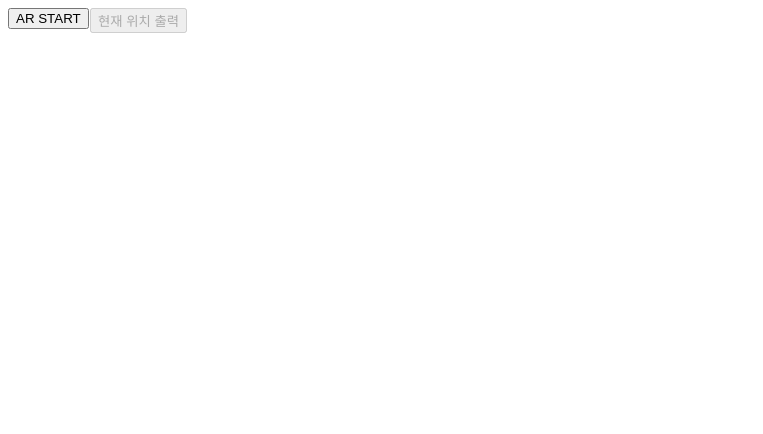
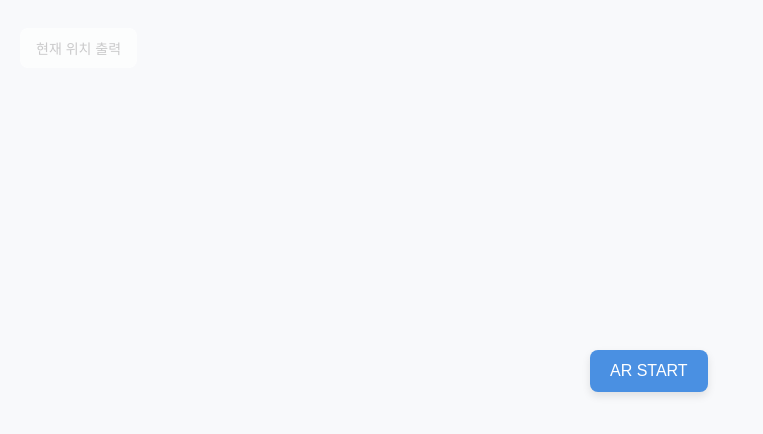
Before and after one commit to noeych/ARNavigation, a website with bundled scripts: page api_exam/public/index.html in a window 1280 px wide. Shown: the whole page, without its empty margins (0-763 px from the left). Built offline with nearby package versions, Linux system fonts and the light colour scheme.

Commit message:
css 기본 틀

```diff
--- a/api_exam/public/client.js
+++ b/api_exam/public/client.js
@@ -60,6 +60,17 @@ document.getElementById('start-ar').addEventListener('click', async () => {
             optionalFeatures: ["dom-overlay"],
             domOverlay: { root: document.body }
         });
+
+        // AR 세션 요청 직후 버튼 표시/숨김 제어
+        document.getElementById('start-ar').classList.add('hidden'); // AR START 버튼 숨김
+        document.getElementById('log-position').classList.remove('hidden'); // 현재 위치 출력 버튼 보이기
+
+        // 세션 종료 시 버튼 초기화
+        xrSession.addEventListener('end', () => {
+            document.getElementById('start-ar').classList.remove('hidden');
+            document.getElementById('log-position').classList.add('hidden');
+        });
+
 
         // renderer, scene 설정
         renderer = new THREE.WebGLRenderer({ alpha: true, antialias: true, preserveDrawingBuffer: true });
--- a/api_exam/public/index.html
+++ b/api_exam/public/index.html
@@ -3,20 +3,18 @@
 <head>
   <meta charset="UTF-8">
   <meta name="viewport" content="width=device-width, initial-scale=1.0">
-  <title>AR Pose Estimation</title>
+  <title>AR Navigation</title>
+  <link rel="stylesheet" href="style.css">
 </head>
 <body>
-  <button id="start-ar">AR START</button>
-  <button id="log-position" style="position:absolute; top:8px; left:90px; z-index:999;" disabled>현재 위치 출력</button>
-  <!-- <button id="capture" onclick="captureAndEstimatePose()">Capture & Estimate Pose</button>
-  <button id="transform" onclick="sendFinalTransformation()">Send Final Transformation</button>
-  <button id="path" onclick="testSendPath()">Send Path Request</button> -->
+  <button id="start-ar" class="start-ar-button">AR START</button>
+  <button id="log-position" class="position-button"style="position:absolute;" disabled>현재 위치 출력</button>
+
   <img id="marker-1" src="/test.png" style="display:none">
   <img id="marker-2" src="/test2.png" style="display:none">
   <img id="marker-3" src="/test3.png" style="display:none">
   <img id="marker-4" src="/test4.png" style="display:none">
 
-  <!-- 모듈 스크립트 불러오기 -->
   <script type="module" src="./client.js"></script>
 
 </body>
--- /dev/null
+++ b/api_exam/public/style.css
@@ -0,0 +1,46 @@
+
+body {
+    margin: 0;
+    padding: 0;
+    font-family: 'Segoe UI', sans-serif;
+    background: #f8f9fb;
+    overflow: hidden;
+}
+
+.start-ar-button {
+    background-color: #4A90E2;
+    color: white;
+    border: none;
+    padding: 12px 20px;
+    border-radius: 8px;
+    font-size: 16px;
+    box-shadow: 0 4px 8px rgba(0,0,0,0.1);
+    transition: background-color 0.2s;
+    position: absolute;
+    top: 50%;
+    left: 50%;
+    margin: -50px 0 0 -50px;
+}
+
+.hidden {
+    display: none;
+}
+
+.start-ar-button:disabled {
+    background-color: #cccccc;
+    cursor: not-allowed;
+    opacity: 0.5;
+}
+
+.position-button {
+    background-color: white;
+    top: 8px;
+    left: 90px;
+    border: none;
+    border-radius: 8px;
+    margin-top: 20px;
+    margin-left: -70px;
+    font-size: 14px;
+    padding: 10px 16px;
+    opacity: 0.7;
+}
```
